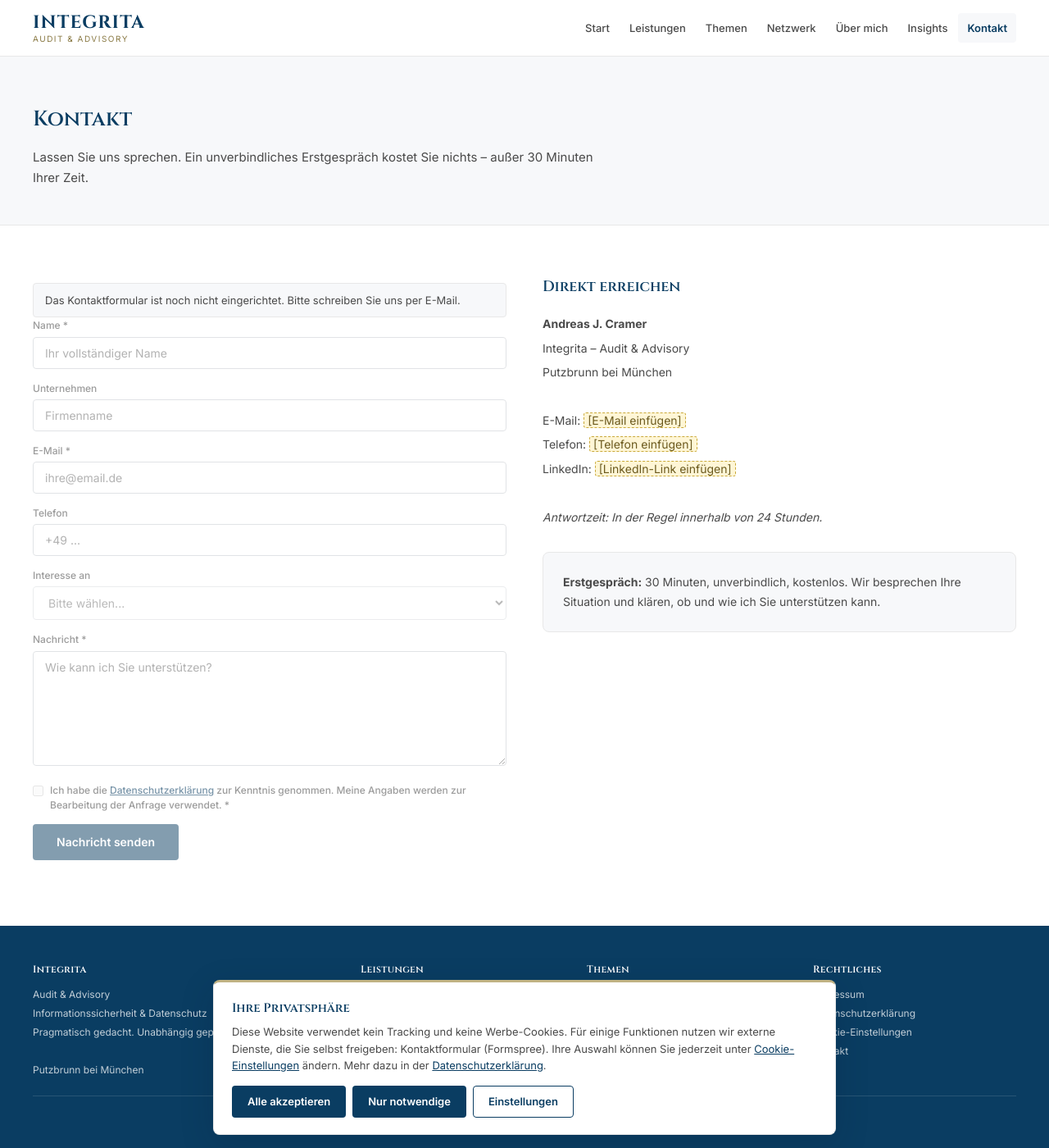
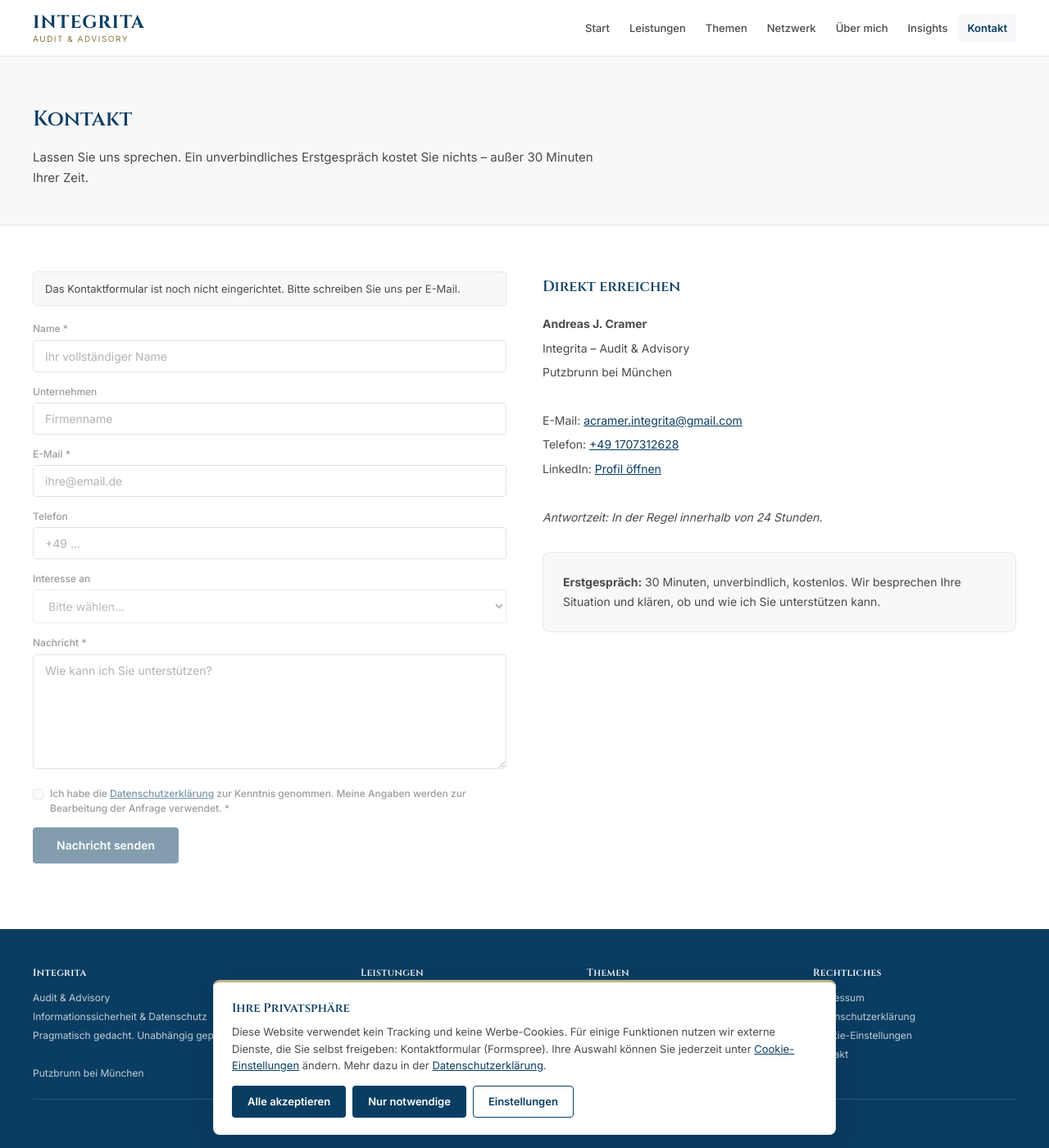
Before and after one commit to acramerintegrita/acramerintegrita.github.io, a Jekyll site: the page built from kontakt.html, in a window 1280 px wide and 1400 px high. Shown: the whole window at 82% size. Built offline with Jekyll 4.4.1, drawn with Linux system fonts in a browser that asks for light colours.

Commit message:
Kontaktdaten, security.txt und Lighthouse-Check
- Kontaktdaten (PLZ, E-Mail, Telefon, LinkedIn) in _config.yml eingetragen
- security.txt nach RFC 9116 unter /.well-known/ (Ablaufdatum je Build +1 Jahr)
- Wöchentlicher Lighthouse-Check als GitHub Action, auf festen Commit gepinnt
- Abstand unter dem Hinweis "Kontaktformular noch nicht eingerichtet"

Co-Authored-By: Claude Opus 5.5 <noreply@anthropic.com>

```diff
--- a/_config.yml
+++ b/_config.yml
@@ -25,12 +25,12 @@ kontakt:
   name: "Andreas J. Cramer"
   firma: "Integrita – Audit & Advisory"
   strasse: ""                     # z. B. "Musterstraße 1"
-  plz: ""                         # z. B. "85640"
+  plz: "85640"                         # z. B. "85640"
   ort: "Putzbrunn"
   ort_kurz: "Putzbrunn bei München"
-  email: ""                       # z. B. "kontakt@integrita.de"
-  telefon: ""                     # z. B. "+49 89 123456"
-  linkedin: ""                    # vollständige URL zum LinkedIn-Profil
+  email: "acramer.integrita@gmail.com"                       # z. B. "kontakt@integrita.de"
+  telefon: "+49 1707312628"                     # z. B. "+49 89 123456"
+  linkedin: "https://www.linkedin.com/in/andreas-cramer-6508358/"                    # vollständige URL zum LinkedIn-Profil
   ust_id: ""                      # USt-IdNr., z. B. "DE123456789"
 
 # --- Kontaktformular ----------------------------------------------------------
@@ -64,6 +64,10 @@ defaults:
     values:
       layout: post
 
+# Ordner mit Punkt am Anfang veröffentlicht Jekyll nur, wenn sie hier stehen
+include:
+  - .well-known
+
 exclude:
   - README.md
   - Gemfile
--- a/assets/css/main.css
+++ b/assets/css/main.css
@@ -283,6 +283,7 @@ fieldset:disabled .fg { opacity: .55; }
 }
 .form-gate p + p, .form-gate p + .btn { margin-top: 10px; }
 .form-msg { margin-top: 14px; font-size: 13px; padding: 10px 14px; border-radius: 4px; }
+.form-msg[data-form-unconfigured] { margin: 0 0 18px; }
 .form-msg.err { background: #FDECEC; color: #8A1C1C; border: 1px solid #F3C2C2; }
 .form-msg.info { background: var(--l); border: 1px solid var(--b); }
 .direct { font-size: 14px; line-height: 2.1; color: var(--s); }
```
Also changed, not shown: .github/workflows/lighthouse.yml (added), .well-known/security.txt (added).
